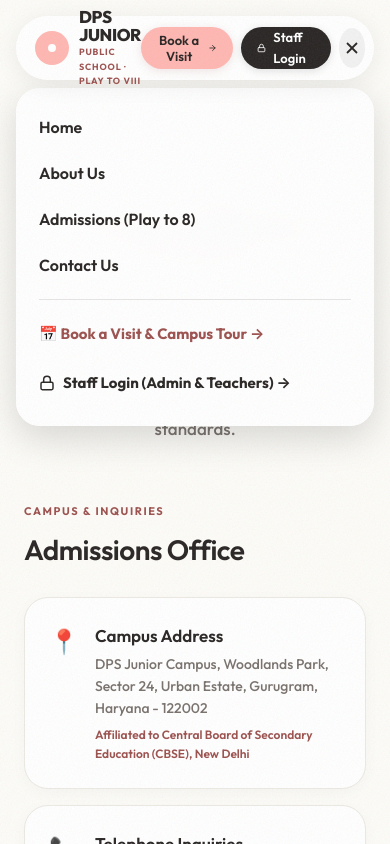
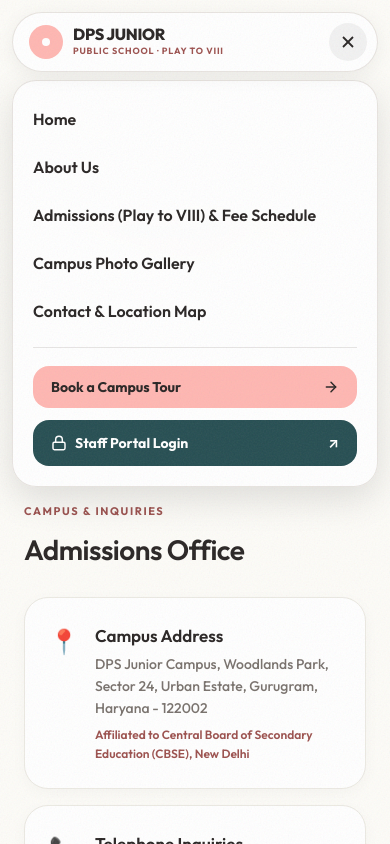
Before and after one commit to keshaviit/dps-junior-school., a React (Vite) app: page /contact in a window 390 px wide. Both pictures are taken after a click on the button "Toggle navigation menu". Shown: the top 844 px of the page. Built offline with nearby package versions, Linux system fonts and the light colour scheme; no server answers.

Commit message:
fix: make navbar mobile layout responsive and replace Stillwater with DPS Junior

```diff
--- a/src/components/Navbar.jsx
+++ b/src/components/Navbar.jsx
@@ -6,6 +6,8 @@ export default function Navbar() {
   const [mobileMenuOpen, setMobileMenuOpen] = useState(false);
   const location = useLocation();
   const navigate = useNavigate();
+
+  const PORTAL_URL = import.meta.env.VITE_PORTAL_URL || "https://dps-junior-school.onrender.com";
 
   const handleNavClick = (target) => {
     setMobileMenuOpen(false);
@@ -57,9 +59,9 @@ export default function Navbar() {
       <header
         style={{
           position: "fixed",
-          top: "16px",
-          left: "16px",
-          right: "16px",
+          top: "12px",
+          left: "12px",
+          right: "12px",
           zIndex: 900,
           display: "flex",
           justifyContent: "center",
@@ -70,17 +72,17 @@ export default function Navbar() {
           style={{
             width: "100%",
             maxWidth: "1060px",
-            height: "64px",
-            backgroundColor: "rgba(255, 255, 255, 0.90)",
-            backdropFilter: "blur(16px)",
-            WebkitBackdropFilter: "blur(16px)",
+            height: "60px",
+            backgroundColor: "rgba(255, 255, 255, 0.94)",
+            backdropFilter: "blur(18px)",
+            WebkitBackdropFilter: "blur(18px)",
             borderRadius: "32px",
-            padding: "0 10px 0 18px",
+            padding: "0 10px 0 16px",
             display: "flex",
             alignItems: "center",
             justifyContent: "space-between",
-            border: "1px solid rgba(255, 255, 255, 0.95)",
-            boxShadow: "0 4px 24px rgba(0, 0, 0, 0.07)",
+            border: "1px solid rgba(230, 226, 221, 0.9)",
+            boxShadow: "0 4px 20px rgba(0, 0, 0, 0.06)",
             pointerEvents: "auto",
             transition: "all 0.3s ease"
           }}
@@ -94,7 +96,8 @@ export default function Navbar() {
               alignItems: "center",
               gap: "10px",
               cursor: "pointer",
-              textDecoration: "none"
+              textDecoration: "none",
+              flexShrink: 0
             }}
           >
             <div
@@ -124,8 +127,8 @@ export default function Navbar() {
                   fontFamily: "var(--font-sans)",
                   fontWeight: 800,
                   color: "var(--palette-ink)",
-                  fontSize: "17px",
-                  letterSpacing: "-0.4px",
+                  fontSize: "16px",
+                  letterSpacing: "-0.3px",
                   lineHeight: 1.1
                 }}
               >
@@ -137,11 +140,11 @@ export default function Navbar() {
             </div>
           </Link>
 
-          {/* Desktop Nav Links (Rearranged according to the actual site structure) */}
+          {/* Desktop Nav Links */}
           <nav
             style={{
               display: "none",
-              gap: "20px",
+              gap: "22px",
               alignItems: "center"
             }}
             className="navbar-desktop-links"
@@ -156,7 +159,9 @@ export default function Navbar() {
                 fontSize: "14px",
                 cursor: "pointer",
                 position: "relative",
-                transition: "color 0.15s ease"
+                transition: "color 0.15s ease",
+                background: "none",
+                border: "none"
               }}
               onMouseEnter={(e) => (e.target.style.color = "var(--palette-ink)")}
               onMouseLeave={(e) => {
@@ -189,7 +194,9 @@ export default function Navbar() {
                 fontSize: "14px",
                 cursor: "pointer",
                 position: "relative",
-                transition: "color 0.15s ease"
+                transition: "color 0.15s ease",
+                background: "none",
+                border: "none"
               }}
               onMouseEnter={(e) => (e.target.style.color = "var(--palette-ink)")}
               onMouseLeave={(e) => {
@@ -222,7 +229,9 @@ export default function Navbar() {
                 fontSize: "14px",
                 cursor: "pointer",
                 position: "relative",
-                transition: "color 0.15s ease"
+                transition: "color 0.15s ease",
+                background: "none",
+                border: "none"
               }}
               onMouseEnter={(e) => (e.target.style.color = "var(--palette-ink)")}
               onMouseLeave={(e) => {
@@ -245,7 +254,42 @@ export default function Navbar() {
               )}
             </button>
 
-            {/* 4. Contact Us */}
+            {/* 4. Gallery */}
+            <button
+              onClick={() => handleNavClick("/gallery")}
+              style={{
+                fontFamily: "var(--font-sans)",
+                fontWeight: isActive("/gallery") ? 700 : 500,
+                color: isActive("/gallery") ? "var(--palette-ink)" : "var(--palette-muted)",
+                fontSize: "14px",
+                cursor: "pointer",
+                position: "relative",
+                transition: "color 0.15s ease",
+                background: "none",
+                border: "none"
+              }}
+              onMouseEnter={(e) => (e.target.style.color = "var(--palette-ink)")}
+              onMouseLeave={(e) => {
+                if (!isActive("/gallery")) e.target.style.color = "var(--palette-muted)";
+              }}
+            >
+              Gallery
+              {isActive("/gallery") && (
+                <span
+                  style={{
+                    position: "absolute",
+                    bottom: "-4px",
+                    left: "0",
+                    right: "0",
+                    height: "2px",
+                    backgroundColor: "var(--palette-coralDark)",
+                    borderRadius: "1px"
+                  }}
+                />
+              )}
+            </button>
+
+            {/* 5. Contact Us */}
             <button
               onClick={() => handleNavClick("/contact")}
               style={{
@@ -255,7 +299,9 @@ export default function Navbar() {
                 fontSize: "14px",
                 cursor: "pointer",
                 position: "relative",
-                transition: "color 0.15s ease"
+                transition: "color 0.15s ease",
+                background: "none",
+                border: "none"
               }}
               onMouseEnter={(e) => (e.target.style.color = "var(--palette-ink)")}
               onMouseLeave={(e) => {
@@ -281,23 +327,25 @@ export default function Navbar() {
 
           {/* Right Action CTAs */}
           <div style={{ display: "flex", alignItems: "center", gap: "8px" }}>
-            {/* Book a visit CTA (lands on /about#book-visit) */}
+            {/* Book a visit CTA (Desktop only) */}
             <button
               onClick={() => handleNavClick("/about#book-visit")}
+              className="navbar-cta-desktop"
               style={{
                 backgroundColor: "var(--palette-coral)",
                 borderRadius: "22px",
-                height: "42px",
+                height: "38px",
                 padding: "0 16px",
-                display: "inline-flex",
+                display: "none",
                 gap: "7px",
                 alignItems: "center",
                 color: "var(--palette-ink)",
                 fontFamily: "var(--font-sans)",
                 fontWeight: 600,
                 fontSize: "13px",
-                boxShadow: "0 2px 10px rgba(156, 81, 78, 0.15)",
+                boxShadow: "0 2px 8px rgba(156, 81, 78, 0.12)",
                 cursor: "pointer",
+                border: "none",
                 transition: "transform 0.15s ease"
               }}
               onMouseEnter={(e) => (e.currentTarget.style.transform = "scale(1.02)")}
@@ -307,38 +355,41 @@ export default function Navbar() {
               <ArrowRight size={14} color="var(--palette-ink)" />
             </button>
 
-            {/* Staff Login Button */}
-            <Link
-              to="/login"
+            {/* Portal Login Button (Desktop only) */}
+            <a
+              href={PORTAL_URL}
+              target="_blank"
+              rel="noopener noreferrer"
+              className="navbar-cta-desktop"
               style={{
-                backgroundColor: "var(--palette-ink)",
+                backgroundColor: "#264E52",
                 borderRadius: "22px",
-                height: "42px",
+                height: "38px",
                 padding: "0 16px",
-                display: "inline-flex",
+                display: "none",
                 gap: "7px",
                 alignItems: "center",
-                color: "var(--palette-white)",
+                color: "#ffffff",
                 fontFamily: "var(--font-sans)",
                 fontWeight: 600,
                 fontSize: "13px",
-                boxShadow: "0 2px 8px rgba(0,0,0,0.12)",
+                boxShadow: "0 2px 8px rgba(38, 78, 82, 0.2)",
                 textDecoration: "none",
                 cursor: "pointer",
                 transition: "all 0.15s ease"
               }}
               onMouseEnter={(e) => {
                 e.currentTarget.style.transform = "scale(1.02)";
-                e.currentTarget.style.boxShadow = "0 4px 12px rgba(0,0,0,0.18)";
+                e.currentTarget.style.backgroundColor = "#1e3f42";
               }}
               onMouseLeave={(e) => {
                 e.currentTarget.style.transform = "scale(1)";
-                e.currentTarget.style.boxShadow = "0 2px 8px rgba(0,0,0,0.12)";
+                e.currentTarget.style.backgroundColor = "#264E52";
               }}
             >
-              <LockIcon size={14} color="var(--palette-white)" />
-              <span>Staff Login</span>
-            </Link>
+              <LockIcon size={14} color="#ffffff" />
+              <span>Portal Login</span>
+            </a>
 
             {/* Mobile Hamburger Toggle */}
             <button
@@ -346,14 +397,16 @@ export default function Navbar() {
               className="navbar-mobile-toggle"
               aria-label="Toggle navigation menu"
               style={{
-                width: "40px",
-                height: "40px",
+                width: "38px",
+                height: "38px",
                 borderRadius: "50%",
                 display: "flex",
                 alignItems: "center",
                 justifyContent: "center",
                 backgroundColor: "rgba(0, 0, 0, 0.05)",
-                cursor: "pointer"
+                border: "none",
+                cursor: "pointer",
+                flexShrink: 0
               }}
             >
               <svg width="20" height="20" viewBox="0 0 24 24" fill="none" stroke="var(--palette-ink)" strokeWidth="2.2">
@@ -380,77 +433,113 @@ export default function Navbar() {
         <div
           style={{
             position: "fixed",
-            top: "88px",
-            left: "16px",
-            right: "16px",
+            top: "80px",
+            left: "12px",
+            right: "12px",
             zIndex: 899,
             backgroundColor: "rgba(255, 255, 255, 0.98)",
             backdropFilter: "blur(20px)",
+            WebkitBackdropFilter: "blur(20px)",
             borderRadius: "24px",
-            padding: "22px",
-            boxShadow: "0 12px 36px rgba(0,0,0,0.15)",
-            border: "1px solid rgba(255, 255, 255, 0.9)",
+            padding: "20px",
+            boxShadow: "0 12px 36px rgba(0,0,0,0.12)",
+            border: "1px solid rgba(230, 226, 221, 0.9)",
             display: "flex",
             flexDirection: "column",
-            gap: "14px"
+            gap: "12px"
           }}
         >
           <button
             onClick={() => handleNavClick("/")}
-            style={{ textAlign: "left", fontSize: "16px", fontWeight: 600, color: "var(--palette-ink)", padding: "6px 0" }}
+            style={{ textAlign: "left", fontSize: "16px", fontWeight: 600, color: "var(--palette-ink)", padding: "8px 0", background: "none", border: "none" }}
           >
             Home
           </button>
           <button
             onClick={() => handleNavClick("/about")}
-            style={{ textAlign: "left", fontSize: "16px", fontWeight: 600, color: "var(--palette-ink)", padding: "6px 0" }}
+            style={{ textAlign: "left", fontSize: "16px", fontWeight: 600, color: "var(--palette-ink)", padding: "8px 0", background: "none", border: "none" }}
           >
             About Us
           </button>
           <button
             onClick={() => handleNavClick("/admissions")}
-            style={{ textAlign: "left", fontSize: "16px", fontWeight: 600, color: "var(--palette-ink)", padding: "6px 0" }}
+            style={{ textAlign: "left", fontSize: "16px", fontWeight: 600, color: "var(--palette-ink)", padding: "8px 0", background: "none", border: "none" }}
           >
-            Admissions (Play to 8)
+            Admissions (Play to VIII) & Fee Schedule
+          </button>
+          <button
+            onClick={() => handleNavClick("/gallery")}
+            style={{ textAlign: "left", fontSize: "16px", fontWeight: 600, color: "var(--palette-ink)", padding: "8px 0", background: "none", border: "none" }}
+          >
+            Campus Photo Gallery
           </button>
           <button
             onClick={() => handleNavClick("/contact")}
-            style={{ textAlign: "left", fontSize: "16px", fontWeight: 600, color: "var(--palette-ink)", padding: "6px 0" }}
+            style={{ textAlign: "left", fontSize: "16px", fontWeight: 600, color: "var(--palette-ink)", padding: "8px 0", background: "none", border: "none" }}
           >
-            Contact Us
+            Contact & Location Map
           </button>
-          <div style={{ height: "1px", backgroundColor: "var(--palette-line)", margin: "4px 0" }} />
+
+          <div style={{ height: "1px", backgroundColor: "var(--palette-line)", margin: "6px 0" }} />
+
+          {/* Book Visit Mobile CTA */}
           <button
             onClick={() => handleNavClick("/about#book-visit")}
-            style={{ textAlign: "left", fontSize: "15px", fontWeight: 700, color: "var(--palette-coralDark)", padding: "6px 0" }}
+            style={{
+              backgroundColor: "var(--palette-coral)",
+              borderRadius: "16px",
+              padding: "12px 18px",
+              display: "flex",
+              alignItems: "center",
+              justifyContent: "space-between",
+              color: "var(--palette-ink)",
+              fontWeight: 700,
+              fontSize: "14px",
+              border: "none",
+              cursor: "pointer"
+            }}
           >
-            📅 Book a Visit & Campus Tour →
+            <span>Book a Campus Tour</span>
+            <ArrowRight size={16} color="var(--palette-ink)" />
           </button>
-          <Link
-            to="/login"
+
+          {/* Portal Login Mobile CTA */}
+          <a
+            href={PORTAL_URL}
+            target="_blank"
+            rel="noopener noreferrer"
             onClick={() => setMobileMenuOpen(false)}
             style={{
-              fontSize: "15px",
-              fontWeight: 700,
-              color: "var(--palette-ink)",
-              padding: "8px 0",
-              textDecoration: "none",
+              backgroundColor: "#264E52",
+              borderRadius: "16px",
+              padding: "12px 18px",
               display: "flex",
               alignItems: "center",
-              gap: "8px"
+              justifyContent: "space-between",
+              color: "#ffffff",
+              fontWeight: 700,
+              fontSize: "14px",
+              textDecoration: "none",
+              cursor: "pointer"
             }}
           >
-            <LockIcon size={16} color="var(--palette-ink)" />
-            <span>Staff Login (Admin & Teachers) →</span>
-          </Link>
+            <div style={{ display: "flex", alignItems: "center", gap: "8px" }}>
+              <LockIcon size={16} color="#ffffff" />
+              <span>Staff Portal Login</span>
+            </div>
+            <span>↗</span>
+          </a>
         </div>
       )}
 
-      {/* Responsive Style Tag */}
+      {/* Responsive Styles */}
       <style>{`
         @media (min-width: 960px) {
           .navbar-desktop-links {
             display: flex !important;
+          }
+          .navbar-cta-desktop {
+            display: inline-flex !important;
           }
           .navbar-mobile-toggle {
             display: none !important;
--- a/src/index.css
+++ b/src/index.css
@@ -1,5 +1,5 @@
 :root {
-  /* Clarify User Interface - Stillwater Theme Palette */
+  /* DPS Junior Public School - Institutional Palette */
   --palette-paper: #FDFCF8;
   --palette-ink: #292524;
   --palette-muted: #78716C;
--- a/src/pages/ContactPage.jsx
+++ b/src/pages/ContactPage.jsx
@@ -69,7 +69,7 @@ export default function ContactPage() {
               lineHeight: 1.1
             }}
           >
-            Contact Stillwater <span className="script-hero">School.</span>
+            Contact DPS Junior <span className="script-hero">School.</span>
           </h1>
           <p style={{ fontSize: "17px", color: palette.muted, marginTop: "16px", lineHeight: "28px" }}>
             We would be delighted to welcome your family to our green campus for an unhurried meeting and tour.
@@ -359,7 +359,7 @@ export default function ContactPage() {
             CAMPUS LOCATION
           </div>
           <h3 style={{ fontSize: "28px", fontWeight: 600, color: palette.ink, letterSpacing: "-0.5px", marginBottom: "16px" }}>
-            Finding Stillwater Campus
+            Finding DPS Junior Campus
           </h3>
           <div
             style={{
@@ -372,7 +372,7 @@ export default function ContactPage() {
             }}
           >
             <iframe
-              title="Stillwater School Campus Location Map"
+              title="DPS Junior School Campus Location Map"
               src={schoolData.contact.mapEmbedUrl}
               width="100%"
               height="100%"
```
